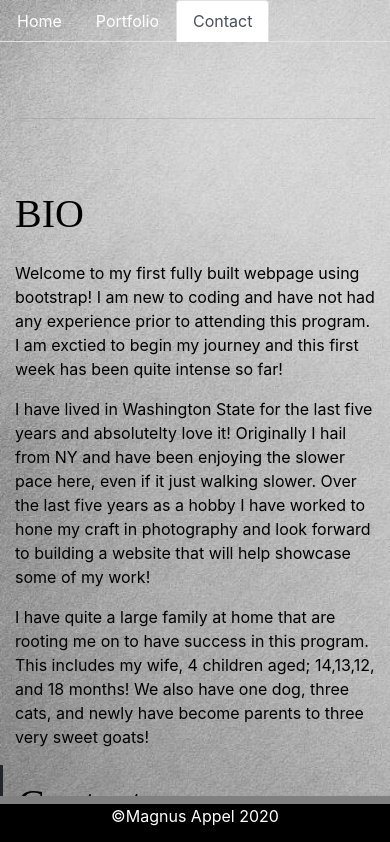
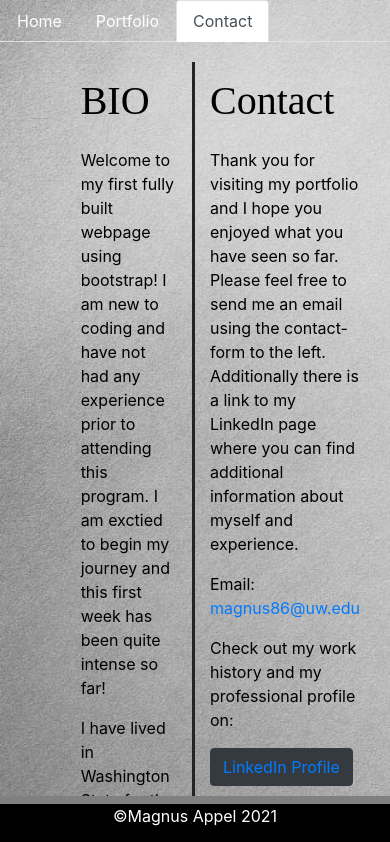
Before and after one commit to insideseanshead/portfolio-react, a React (Create React App) app: page /contact in a window 390 px wide. Shown: the top 842 px of the page. Built offline with nearby package versions, Linux system fonts and the light colour scheme; a web font is replaced by a local one.

Commit message:
changed to react bootstrap

```diff
--- a/src/components/footer.js
+++ b/src/components/footer.js
@@ -4,7 +4,7 @@ import "./footer.css"
 function Footer() {
   return (
     <footer className="footer">
-    <p id="namecopy">&copy;Magnus Appel 2020</p>
+    <p id="namecopy">&copy;Magnus Appel 2021</p>
   </footer>
   );
 }
--- a/src/components/pages/ContactPage/Contact.js
+++ b/src/components/pages/ContactPage/Contact.js
@@ -1,16 +1,18 @@
 import React from "react";
 import { Link, Route } from "react-router-dom";
 import "./style.css"
+import { Container, Col } from "react-bootstrap";
+import Row from 'react-bootstrap/Row';
 
 function Contact(props) {
   return (
-   <div>
+   <Container>
     <div className="container">
-        <div className="row">
-          <div className="col-md-12" id="heading">
+        <Row className="row">
+          <Col className="col-md-12" id="heading">
             <hr />
-          </div>
-          <div className="col-md-6">
+          </ Col>
+          <Col className="col-md-6">
             <h1>BIO</h1>
           <p>Welcome to my first fully built webpage using bootstrap! I am new to coding and have not had any experience
                 prior to attending this program. I am exctied to begin my journey and this first week has been quite intense
@@ -26,8 +28,8 @@ function Contact(props) {
                 wife, 4 children aged; 14,13,12, and 18 months! We also have one dog, three cats, and newly have become
                 parents to three very sweet goats!
             </p>
-          </div>
-          <div className="col-md-6 contact-form">
+          </ Col>
+          <Col className="col-md-6 contact-form">
           <h1>Contact</h1>
             <p>
               Thank you for visiting my portfolio and I hope you enjoyed what you have seen so far. Please feel free to send me an email using the contact-form to the left. Additionally there is a link to my LinkedIn page where you can find additional information about myself and experience.
@@ -41,10 +43,10 @@ function Contact(props) {
             <p>Check out my Github profile:</p>
             <button className="btn btn-dark" id="linked"><a href="https://github.com/Magnus-Jay">GitHub Profile</a></button>
 
-          </div>
-        </div>
+          </ Col>
+        </ Row>
       </div>
-      </div>
+      </ Container>
   );
 }
 
--- a/src/components/pages/HomePage/Home.js
+++ b/src/components/pages/HomePage/Home.js
@@ -13,7 +13,7 @@ function Home() {
     <Container className='container' fluid>
       <h1 id="home-heading">Magnus Appel</h1>
       <Row>
-        <Col md="auto0">
+        <Col md="auto">
           <Image className="img-fluid" src={rialto1} rounded/>
         </Col>
       </Row>
--- a/src/components/pages/PortfolioPage/Portfolio.js
+++ b/src/components/pages/PortfolioPage/Portfolio.js
@@ -20,7 +20,7 @@ function Portfolio() {
           <h1 id="port">GitHub Projects</h1>
       </Row>
       <Row className="row" id="rowTwo">
-        <div className="col-md-12 col-md-6" className="projectTwo">
+        <div className="col-md-6" className="projectTwo">
           <img src={dnd} id="pic-two" alt="deployed app link" />
          <h5>
            <span>
@@ -36,7 +36,7 @@ function Portfolio() {
         </div>
       </Row>
       <Row className="row" id="rowThree">
-        <div className=".col-md-12 col-md-6" className="projectOne">
+        <div className="col-md-6" className="projectOne">
           <img src={freshest} id="pic-one" alt="comet" />
           <h5>
            <span>
@@ -52,7 +52,7 @@ function Portfolio() {
         </div>
       </Row>
       <Row className="row" id="rowFour">
-        <div className="col-md-12" className="projectThree">
+        <div className="col-md-6" className="projectThree">
           <img src={Note} id="pic-three" alt="deployed app link" />
           <h5>
            <span>
```
